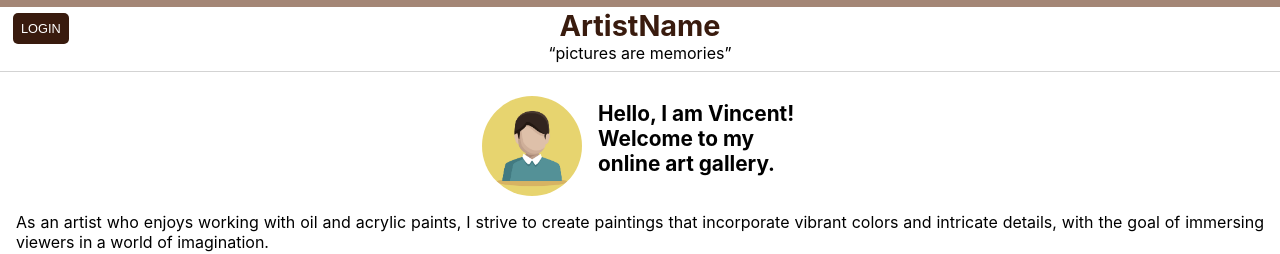
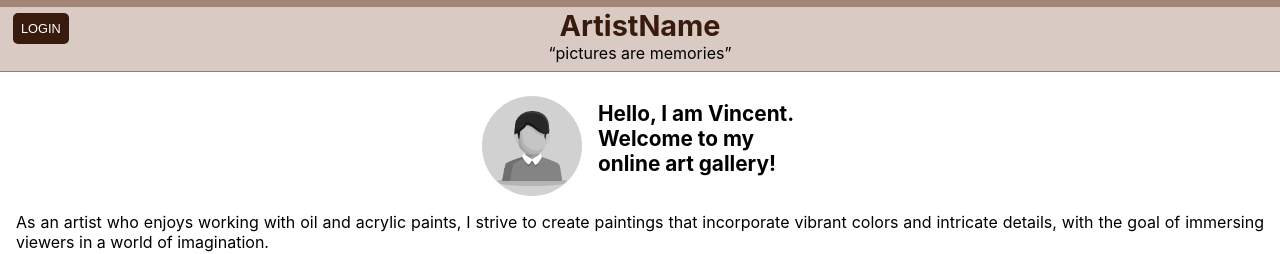
Before and after one commit to alperkuertuel/saba-art, a Next.js app: page / in a window 1280 px wide. Shown: the top 254 px of the page. Built offline with nearby package versions, Linux system fonts and the light colour scheme; no server answers; the database is empty.

Commit message:
adjust header and welcoming page to overall styling

```diff
--- a/components/Header/Header.js
+++ b/components/Header/Header.js
@@ -53,11 +53,11 @@ export default function Header({ scrollPercent, handleSetScrollPercentage }) {
 
 const StyledHeader = styled.header`
   width: 100%;
-  background-color: white;
+  background-color: var(--active-color);
   position: fixed;
   top: 0;
   padding: 0.5rem;
-  border-bottom: 1px solid lightgrey;
+  border-bottom: 1px solid var(--border-color);
   text-align: center;
   z-index: 1;
 `;
--- a/components/ProgressBar/ProgressBar.js
+++ b/components/ProgressBar/ProgressBar.js
@@ -29,7 +29,7 @@ const ProgressBarContainer = styled.div`
   left: 0;
   width: 100%;
   height: 7px;
-  background-color: var(--primary-color);
+  background-color: var(--active-color);
 `;
 const ProgressBarFill = styled.div`
   height: 100%;
--- a/components/WelcomingAndAbout/WelcomingAndAbout.js
+++ b/components/WelcomingAndAbout/WelcomingAndAbout.js
@@ -7,7 +7,7 @@ export default function WelcomingAbout() {
       <StyledAvatar width={100} height={100} src="/img/avatar.jpg" alt="Avatar" />
 
       <StyledWelcomingText>
-        Hello, I am Vincent! Welcome to my online art gallery.
+        Hello, I am Vincent. Welcome to my online art gallery!
       </StyledWelcomingText>
       <StyledAboutParagraph>
         As an artist who enjoys working with oil and acrylic paints, I strive to create paintings
@@ -32,7 +32,7 @@ const StyledWelcomingText = styled.h2`
 
 const StyledAvatar = styled(Image)`
   border-radius: 50%;
-  filter: grayscale(50%);
+  filter: grayscale(1);
 `;
 
 const StyledAboutParagraph = styled.p`
```
